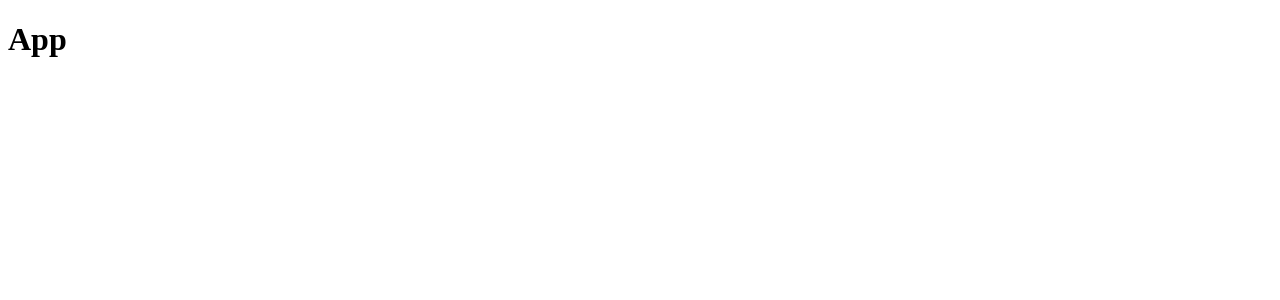
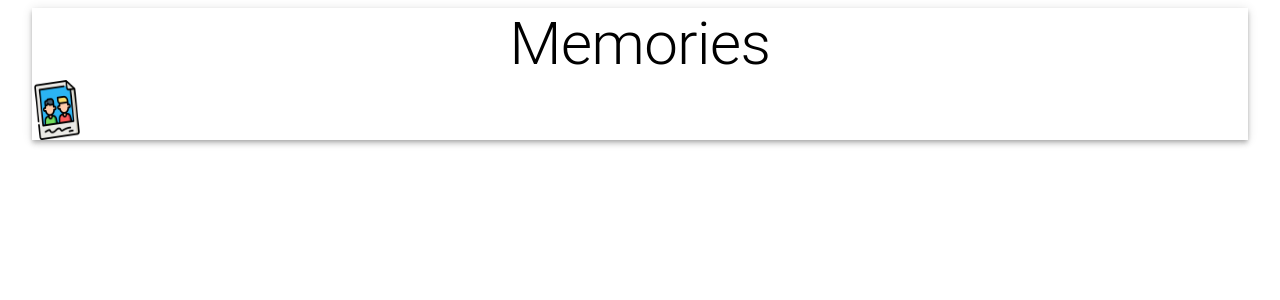
Before and after one commit to aks318/memories_project, a React (Create React App) app in the folder client/: page / in a window 1280 px wide. Shown: the top 300 px of the page. Built offline with nearby package versions, Linux system fonts and the light colour scheme.

Commit message:
Initial Client Setup

```diff
--- a/client/src/App.js
+++ b/client/src/App.js
@@ -1,10 +1,16 @@
 import React from 'react'
+import {Container , AppBar , Typography , Grow , Grid} from '@material-ui/core'
+
+import memories from './images/memories.png'
 
 const App = () => {
     return (
-        <div>
-            <h1>App</h1>
-        </div>
+        <Container maxidth = 'lg'>
+            <AppBar position = "static" color = "inherit">
+                <Typography variant = "h2" align = "center">Memories</Typography>
+                <img src = {memories} alt = "memories" height = "60" width = "50"/>
+            </AppBar>
+        </Container>
     )
 }
 
```
Also changed, not shown: client/src/components/Form/Form.js (added), client/src/components/Form/styles.js (added), client/src/components/Posts/Post/Post.js (added), client/src/components/Posts/Post/styles.js (added), client/src/components/Posts/Posts.js (added), client/src/components/Posts/styles.js (added), client/src/images/memories.png (added).
